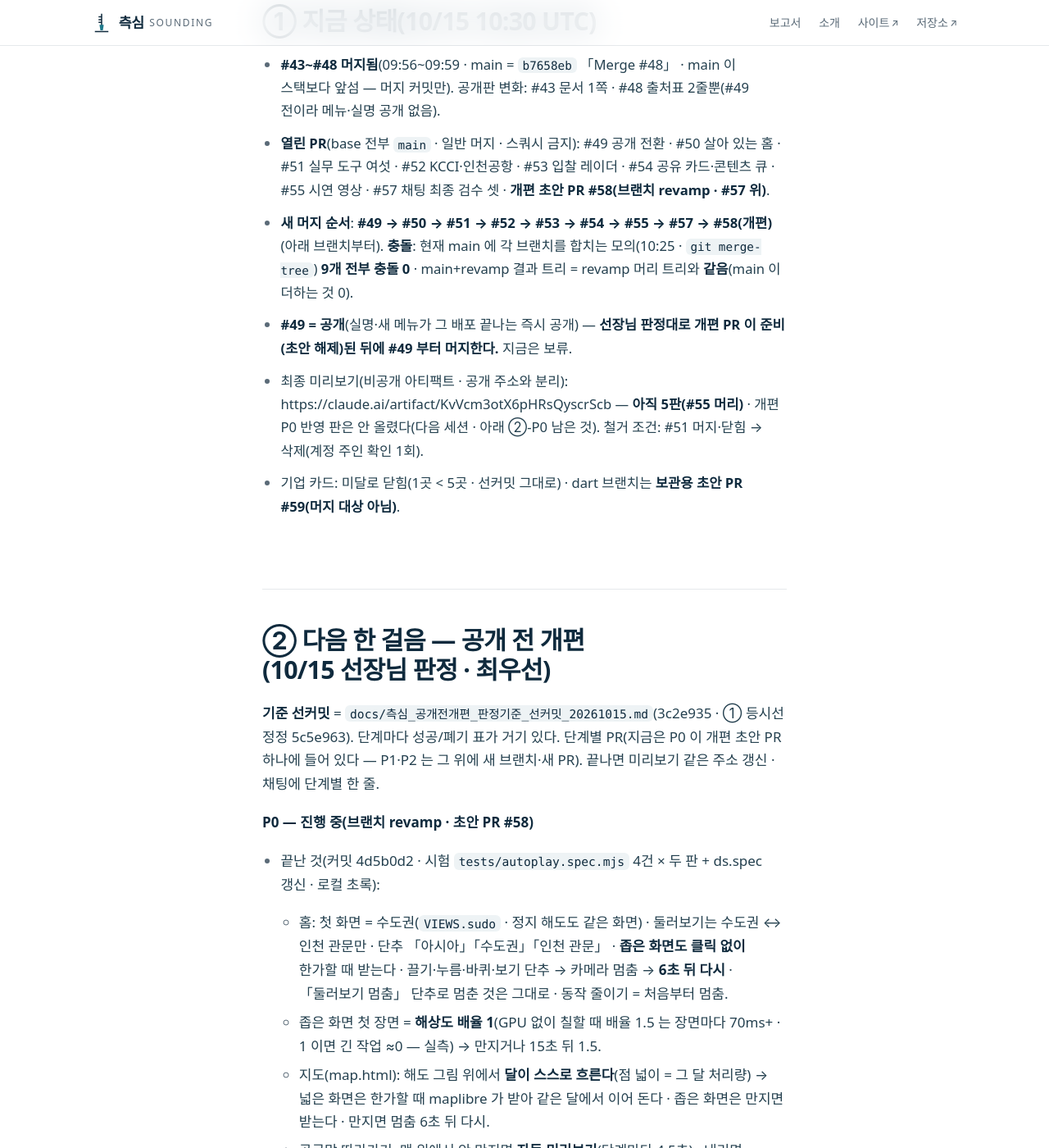
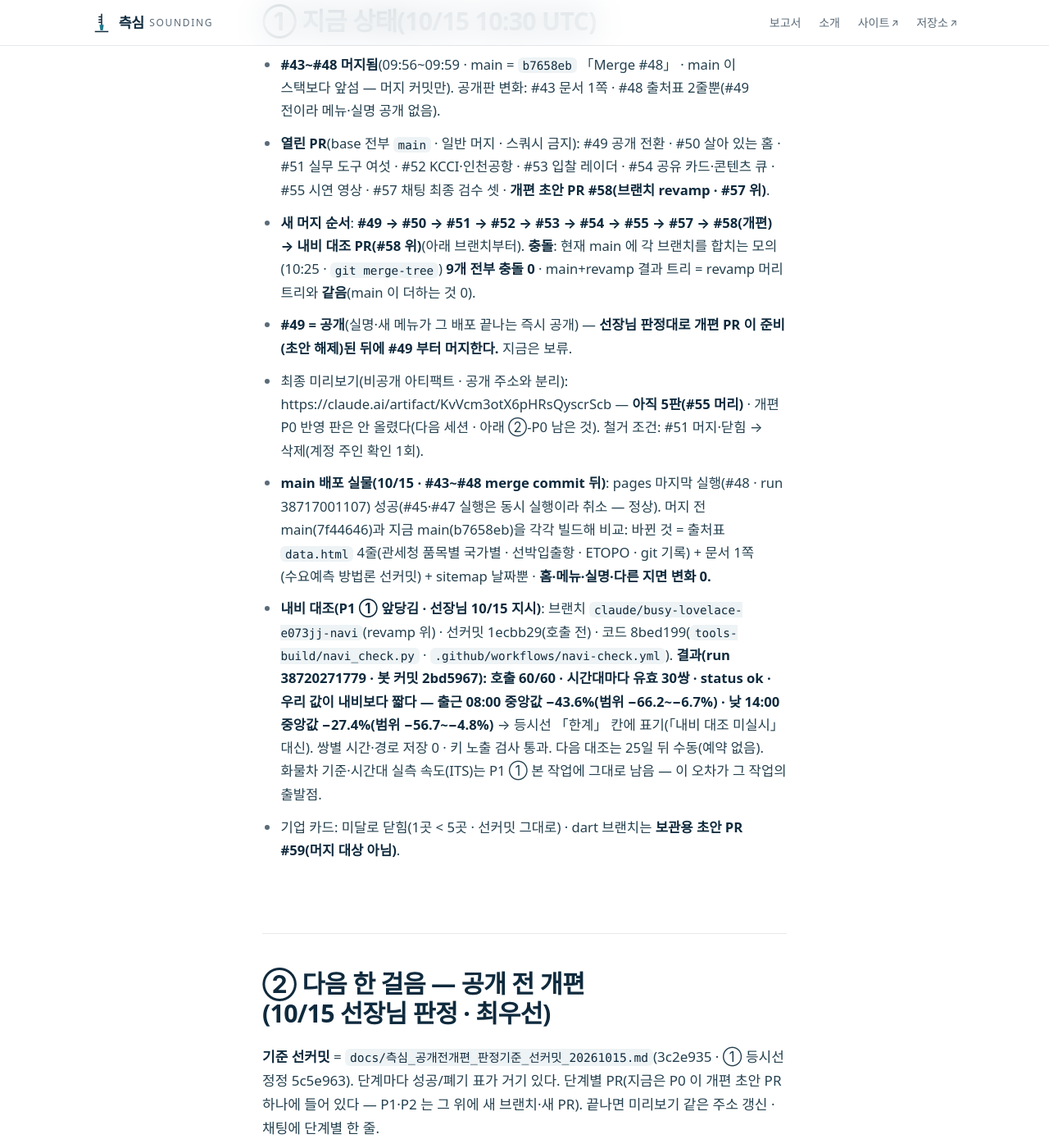
Before and after one commit to jisangj03-dev/incheon-port-analysis, a Jekyll site: the page built from docs/위임문_다음세션_20261012.md, in a window 1280 px wide and 1400 px high, scrolled down 639 px. Shown: the whole window at 82% size. Built offline with Jekyll 4.4.1, drawn with Linux system fonts in a browser that asks for light colours; some web fonts are replaced; our own code applies the rules of GitHub Pages for plain Markdown files; some of the changed text lies outside the part shown.

Commit message:
등시선 내비 대조 결과 반영 — 「한계」 칸 통계 표기 · 인계·STATUS·작업기록(main 배포 실물 확인 포함)
Co-Authored-By: Claude Opus 5.5 <noreply@anthropic.com>
Claude-Session: https://claude.ai/code/session_01L59oEoiMW7KHoJRFFkcN4Q

```diff
--- a/docs/STATUS.md
+++ b/docs/STATUS.md
@@ -40,6 +40,7 @@ A 는 이쪽이 지금 할 수 있는 것, C 는 아직 안 본 축이다.
 **[2026-10-15 · 지금 참인 것] 전권 위임 ①③④⑤ 끝 — PR 넷을 #51 위에 더 쌓았다: #52(KCCI · 인천공항 파일) → #53(입찰 레이더 · OpenDART 미달) → #54(도구 공유 카드 · 퍼가기 · 콘텐츠 큐) → #55(도구 시연 영상 3편 · reels.yml).** 머지 순서 #43→…→#51→#52→#53→#54→#55 · 일반 머지. 단계 기준 정본 = `docs/측심_전권위임_단계기준_선커밋_20261015.md` · 경위 = 위임문 진행판·작업기록. **남은 것: ② 배포 실물 검사(머지 감지 뒤 · 아직 머지 전)** · OpenDART 인증키는 10/15 Actions 비밀 `OPENDART_KEY` 로 등록됨(선장님 손에서 뺌 · ③-나 기업 카드는 새 PR 로). data-v3 는 쌓인 브랜치에 push 할 때마다 봇 커밋을 얹는다 — 아래 브랜치에서 위로 합쳐 둔다(사고 127 = 위성 묘박지 덜 온 달 덮어쓰기 · 막이 넣음).
 **[2026-10-15 오후 · 지금 참인 것] #44~#51 의 base 를 전부 `main` 으로 바꿨다** — 저장소 설정 `delete_branch_on_merge = false` 라 머지해도 다음 PR 의 base 가 저절로 main 으로 바뀌지 않는다. 지금은 순서대로 누르기만 하면 된다(#43→#44→#46→#45→#47→#48→#49→#50 · 일반 머지 · 로컬에서 차례로 머지해 보니 충돌 0). 스택 빌드 실측으로 보면 공개판이 실제로 바뀌는 머지는 셋이다 — #43(방법론 문서 1쪽 추가) · #48(데이터 출처표 2줄) · **#49(실명·새 메뉴 「지도·시뮬레이션·노트·소개」 · 지면 +9 · 83쪽 바뀜)**. #49 는 pages 배포가 끝나는 즉시 공개된다. #52~#55 의 base 는 그대로 쌓여 있다. **[10/15 09:10 인계] 정본 = `docs/위임문_다음세션_20261012.md` 맨 위 「★ 현재 정본 — 10/15 인계」(지금 상태 · 다음 한 걸음 · 선장님 손 · 재개 단락).** **미리보기(공개 직전 최종판 · 같은 주소)** = 비공개 claude.ai 아티팩트 https://claude.ai/artifact/KvVcm3otX6pHRsQyscrScb — 스택 맨 위(#55 머리) 빌드 · 첫 쪽 = 실제 홈 · 지도 타일 메모리 읽기(미리보기만) · #51 이 머지·닫히면 지운다. **#44~#55 base = main · 13 PR 차례 머지 모의 충돌 0**(10/15 오후). 기업 카드 = **미달**(10/15 재수집: 사업보고서 제출 3,206곳 중 인천·물류 1곳 < 5 → 싣지 않음 · PR 없음).
 **[2026-10-15 10:30 · 지금 참인 것 · 마감 인계] #43~#48 머지됨(main = b7658eb). #49 이후는 공개 전 개편 PR(브랜치 `claude/busy-lovelace-e073jj-revamp` · 초안 PR)이 준비될 때까지 보류.** 개편 P0 자동 재생(홈·지도·따라가기·선박 · 만지면 멈춤 6초 뒤 다시 · 홈 첫 화면 수도권) 끝 · 모바일 성능 홈 99 · 지도 96 · 따라가기 99 · 선박 99(로컬 3회 중앙값). 남은 P0 = 수도권 물류 흐름 층(거점·고속도로 입자) · 미리보기 6판. P1·P2 전부 남음. KAKAO_REST_KEY 등록됨(선장님) · 약관·호출 상한 [미확인]. 정본 = 위임문 맨 위 「★ 현재 정본 — 10/15 마감 인계」.
+**[2026-10-15 오후 · 지금 참인 것] 등시선 내비 대조 실제로 돌았다** — 카카오모빌리티 미래 운행 길찾기(KAKAO_REST_KEY · Actions navi-check · 호출 60/60 · 30쌍 × 출근·낮): 우리 모델이 짧게 잡는다 — 출근 중앙값 −43.6% · 낮 −27.4%. 통계만 싣고 쌍별 시간·경로는 저장 0(운영정책 저장·캐싱 금지 쪽 · 원문 대조 [미확인]). 브랜치 navi(#58 위) · main 배포(#43~#48) 실물 = 출처표 4줄·문서 1쪽만 바뀜.
 **부트 검사 실패 4 — 이번 일과 무관한 기존 상태**: `chart_11`·`chart_12`·`judge_11`·`judge_12` 의 「실물」 인수시험이 10개월 창을 하드코딩했는데 데이터가 2026-08 까지 늘어 11개월이 됐다(판정 글의 창 · 선커밋 기준 소관 — 세션이 임의로 고치지 않는다 · 운영자 판단 대기).
 
 **3) 마지막 세션이 어디서 멈췄나 (2026-10-12 53차 · 측심 공개 뒤 A항 PR · 머지 대기).**
--- a/docs/위임문_다음세션_20261012.md
+++ b/docs/위임문_다음세션_20261012.md
@@ -6,9 +6,11 @@
 ## ① 지금 상태(10/15 10:30 UTC)
 - **#43~#48 머지됨**(09:56~09:59 · main = `b7658eb` 「Merge #48」 · main 이 스택보다 앞섬 — 머지 커밋만). 공개판 변화: #43 문서 1쪽 · #48 출처표 2줄뿐(#49 전이라 메뉴·실명 공개 없음).
 - **열린 PR**(base 전부 `main` · 일반 머지 · 스쿼시 금지): #49 공개 전환 · #50 살아 있는 홈 · #51 실무 도구 여섯 · #52 KCCI·인천공항 · #53 입찰 레이더 · #54 공유 카드·콘텐츠 큐 · #55 시연 영상 · #57 채팅 최종 검수 셋 · **개편 초안 PR #58(브랜치 revamp · #57 위)**.
-- **새 머지 순서**: **#49 → #50 → #51 → #52 → #53 → #54 → #55 → #57 → #58(개편)**(아래 브랜치부터). **충돌**: 현재 main 에 각 브랜치를 합치는 모의(10:25 · `git merge-tree`) **9개 전부 충돌 0** · main+revamp 결과 트리 = revamp 머리 트리와 **같음**(main 이 더하는 것 0).
+- **새 머지 순서**: **#49 → #50 → #51 → #52 → #53 → #54 → #55 → #57 → #58(개편) → 내비 대조 PR(#58 위)**(아래 브랜치부터). **충돌**: 현재 main 에 각 브랜치를 합치는 모의(10:25 · `git merge-tree`) **9개 전부 충돌 0** · main+revamp 결과 트리 = revamp 머리 트리와 **같음**(main 이 더하는 것 0).
 - **#49 = 공개**(실명·새 메뉴가 그 배포 끝나는 즉시 공개) — **선장님 판정대로 개편 PR 이 준비(초안 해제)된 뒤에 #49 부터 머지한다.** 지금은 보류.
 - 최종 미리보기(비공개 아티팩트 · 공개 주소와 분리): https://claude.ai/artifact/KvVcm3otX6pHRsQyscrScb — **아직 5판(#55 머리)** · 개편 P0 반영 판은 안 올렸다(다음 세션 · 아래 ②-P0 남은 것). 철거 조건: #51 머지·닫힘 → 삭제(계정 주인 확인 1회).
+- **main 배포 실물(10/15 · #43~#48 merge commit 뒤)**: pages 마지막 실행(#48 · run 38717001107) 성공(#45·#47 실행은 동시 실행이라 취소 — 정상). 머지 전 main(7f44646)과 지금 main(b7658eb)을 각각 빌드해 비교: 바뀐 것 = 출처표 `data.html` 4줄(관세청 품목별 국가별 · 선박입출항 · ETOPO · git 기록) + 문서 1쪽(수요예측 방법론 선커밋) + sitemap 날짜뿐 · **홈·메뉴·실명·다른 지면 변화 0.**
+- **내비 대조(P1 ① 앞당김 · 선장님 10/15 지시)**: 브랜치 `claude/busy-lovelace-e073jj-navi`(revamp 위) · 선커밋 1ecbb29(호출 전) · 코드 8bed199(`tools-build/navi_check.py` · `.github/workflows/navi-check.yml`). **결과(run 38720271779 · 봇 커밋 2bd5967): 호출 60/60 · 시간대마다 유효 30쌍 · status ok · 우리 값이 내비보다 짧다 — 출근 08:00 중앙값 −43.6%(범위 −66.2~−6.7%) · 낮 14:00 중앙값 −27.4%(범위 −56.7~−4.8%)** → 등시선 「한계」 칸에 표기(「내비 대조 미실시」 대신). 쌍별 시간·경로 저장 0 · 키 노출 검사 통과. 다음 대조는 25일 뒤 수동(예약 없음). 화물차 기준·시간대 실측 속도(ITS)는 P1 ① 본 작업에 그대로 남음 — 이 오차가 그 작업의 출발점.
 - 기업 카드: 미달로 닫힘(1곳 < 5곳 · 선커밋 그대로) · dart 브랜치는 **보관용 초안 PR #59(머지 대상 아님)**.
 
 ## ② 다음 한 걸음 — 공개 전 개편(10/15 선장님 판정 · 최우선)
@@ -39,7 +41,7 @@
 
 **P2 — 남음**: 범위 「수도권 물류·무역·유통」(인천 = 관문) · 목적 「사업」(문의 = mailto + 질문 틀 · 외부 요청 0) · 정체성 정본·소개·README·채널 문안 같은 PR(사고 108) · PR 하나 · 선장님 머지로 확정.
 
-**KAKAO_REST_KEY**: 선장님 말로 **Actions 비밀 등록됨**(10/15). 세션 확인 상태 — **비밀 존재 [미확인]**(세션에 비밀 목록 권한 없음 · 워크플로가 이름 유무만 찍게 하면 확인 가능) · **약관(결과 저장·게시)·무료 호출 상한·결제수단 요구 [미확인]** — P1 ① 착수 때 먼저 확인한다. 확인 전에는 호출 0 · 방법론에 「내비 대조 미실시」. Max 밖 지출 여지가 보이면 쓰지 않고 선장님 손 목록에 적는다. 저장·게시가 막히면 오차 통계(중앙값·범위)만 공개 · 경로 저장 안 함.
+**KAKAO_REST_KEY**: **Actions 비밀 등록됨**(10/15 · 채팅이 설정 화면에서 이름 확인 · 앱 1598413 · 카카오맵 무료 쿼터 앱 · 자동차 길찾기는 무료 쿼터 안에서 제휴 없이 사용 가능 = 카카오모빌리티 데브톡 답변). **약관**: 검색으로 확인한 운영정책 인용(제5조 제20호 · 데브톡 「임시 캐싱 등의 방법으로 API 호출 및 이용은 금지」) = 길찾기 결과 저장·캐싱 금지 쪽 · 원문 사이트는 세션에서 닿지 않아 **원문 대조 [미확인]** → 경로·쌍별 시간·거리 저장 0 · 로그에도 안 찍음 · **오차 통계만**. **호출 상한**: 미래 운행 정보 길찾기 무료 일 5,000건(검색 요약 · 원문 [미확인]) → 코드 상한 한 실행 60(1.2%) · 25일 안 결과면 0 · 401/403/429 즉시 멈춤 · 예약 실행 없음.
 
 0. **[끝 · 10/15 09:37] QA 전부 초록** — #50 ad9c0aa · #51 72a056b · #52 16461f2 · #53 b7ec66d · #54 daf28b2 · #55 2df64b3 · #57 e2c6813(따라가기 시험 대응을 #50 으로 옮기고 hero 시험 CI 시간 초과를 고친 뒤). 그 뒤 봇 커밋으로 빨강이 되면 가장 아래 브랜치에서 고쳐 위로 합친다.
 1. **배포 실물 검사**(#55 머지 → pages 배포 성공 뒤) — 성공: sitemap 의 모든 지면 + 도구 여섯·입찰 레이더 + 옛 주소(/reports/ · /tools/ 옛 계산기 · /for/* · /go/*)가 200(옛 주소는 돌려보내는 지면 200) · 지면마다 외부 요청 = Cloudflare 비콘 1(static.cloudflareinsights.com)뿐 · `/tiles/incheon.pmtiles` Range 요청 206 · Lighthouse 모바일(3회 중앙값) 성능 ≥90 · 접근성 ≥95 · Cloudflare Web Analytics 에 방문이 잡힘(선장님 대시보드 · 세션은 비콘 요청 200 까지만). 폐기/실패: 하나라도 어긋나면 고침 PR(공개를 되돌리지는 않는다 — 되돌림 길 = Pages 소스를 branch 로).
```
Also changed, not shown: docs/작업기록.md (+3 -0 lines).
